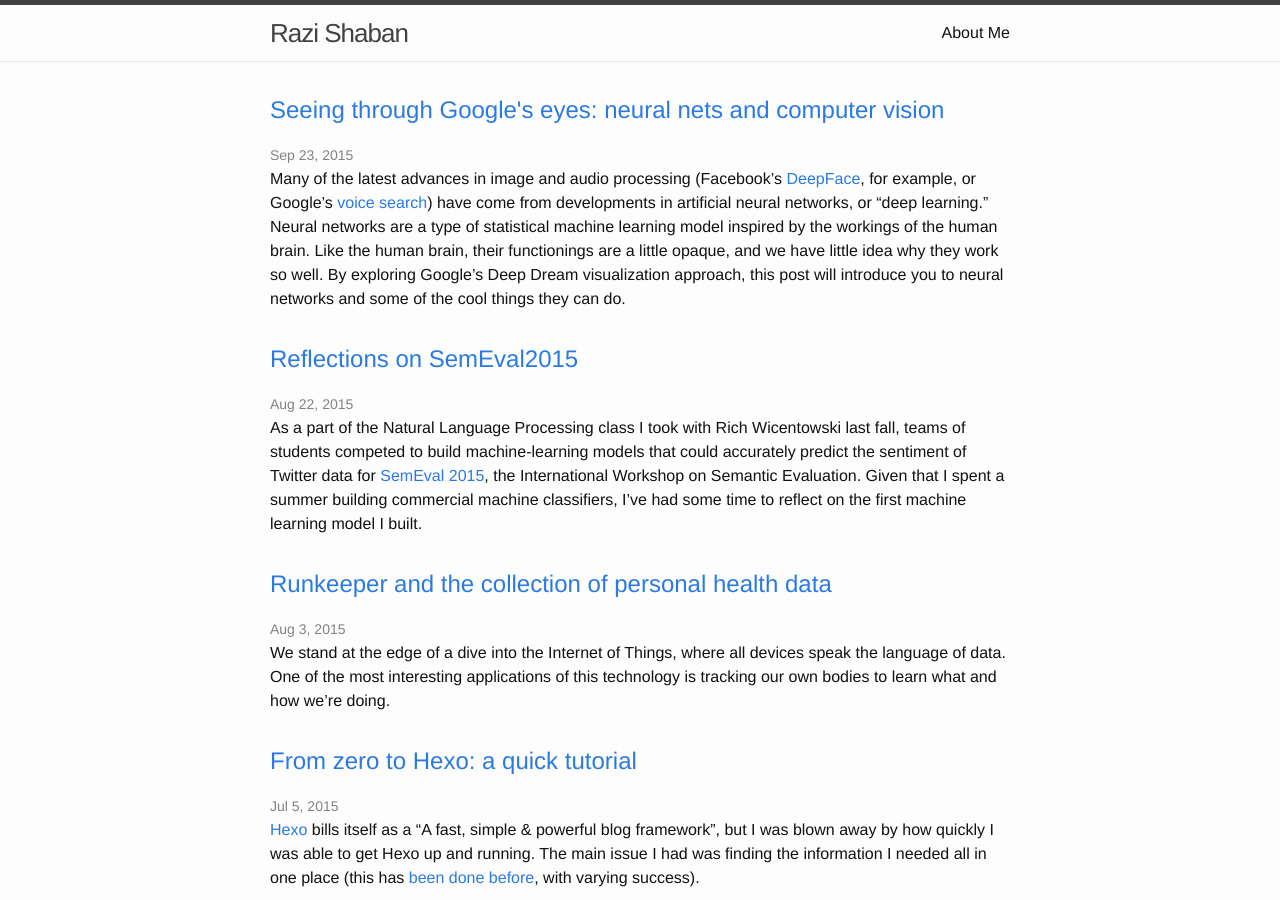
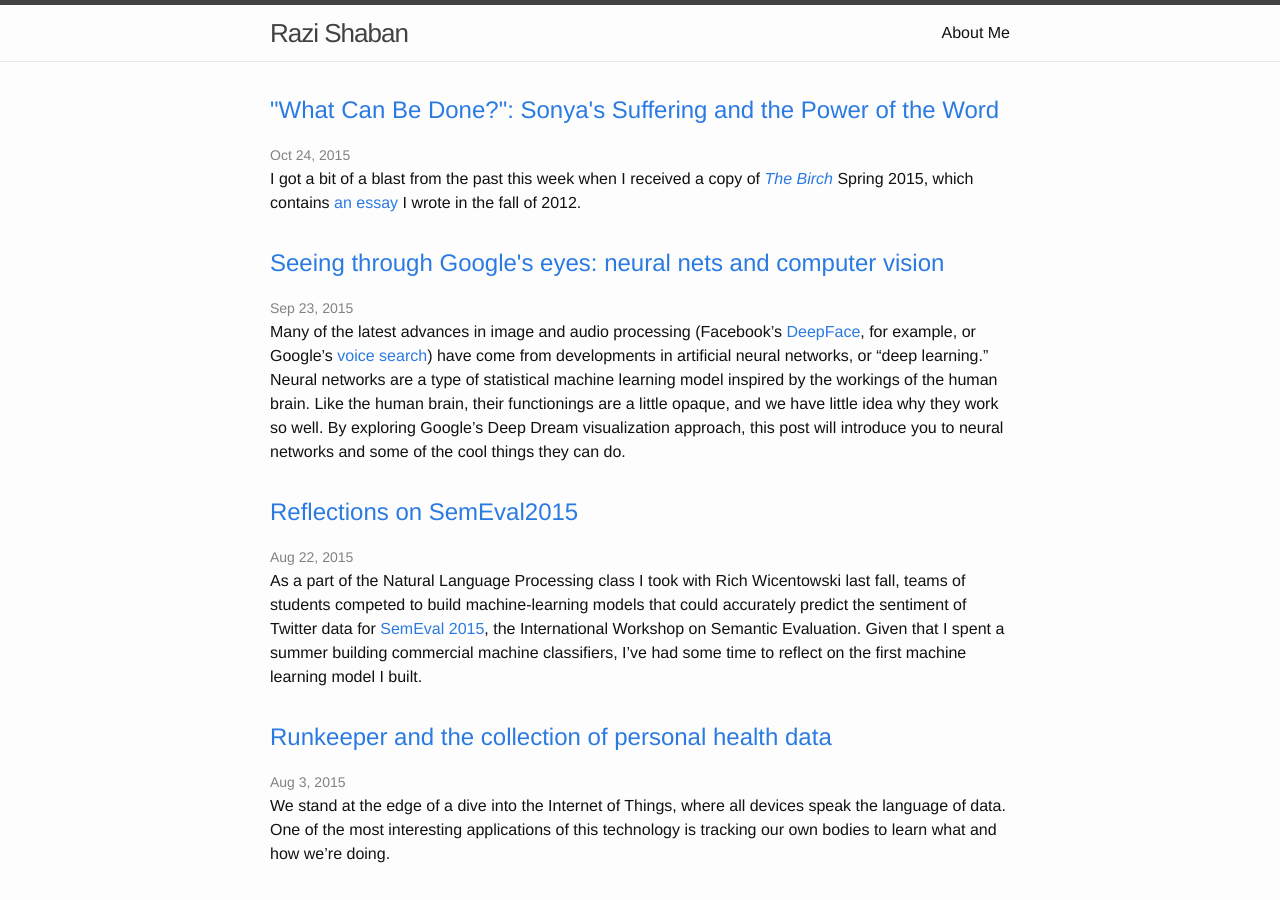
Before and after one commit to rrshaban/rrshaban.github.io, a Jekyll site: the page built from index.html, in a window 1280 px wide and 900 px high. Built offline with Jekyll 4.4.1, drawn with Linux system fonts in a browser that asks for light colours; nearby versions of some CDN libraries.

Commit message:
dostoevsky post

```diff
--- /dev/null
+++ b/_posts/2015-10-24-dostoevsky-paper-published.md
@@ -0,0 +1,12 @@
+---
+layout: post
+title: "\"What Can Be Done?\": Sonya's Suffering and the Power of the Word"
+date: 2015-10-24 15:35:00
+categories:
+---
+
+I got a bit of a blast from the past this week when I received a copy of [*The Birch*](http://slavic.columbia.edu/department-journals/birch) Spring 2015, which contains [an essay](http://issuu.com/thebirchjournal/docs/birchspring2015) I wrote in the fall of 2012.
+
+Nabokov dismissed Dostoevsky's *Crime and Punishment* for its redemption scene ("the crack" in the novel), in which Sonya, forced into prostitution, reads the Bible to Raskolnikov, Dostoevsky's madman-murderer-protagonist. Reduced to that, the section is pretty cliché (even then), and Nabokov describes it as "long-winded, terribly sentimental, and badly written."
+
+I figured I couldn't miss an opportunity to defend one of my favorite novels, so I did [a close reading (p. 50)](http://issuu.com/thebirchjournal/docs/birchspring2015) of the chapter. I was particularly enamoured of Bakhtin's [polyphonic theory](http://faculty.georgetown.edu/irvinem/theory/Bakhtin-MainTheory.html) at the time, so I pulled apart the various discourses juxtaposed by Dostoevsky and – well, if you're still reading, you might as well just read it yourself.
```
Also changed, not shown: _posts/mapping-data-with-leaflet.md (+2 -0 lines), README.md.
